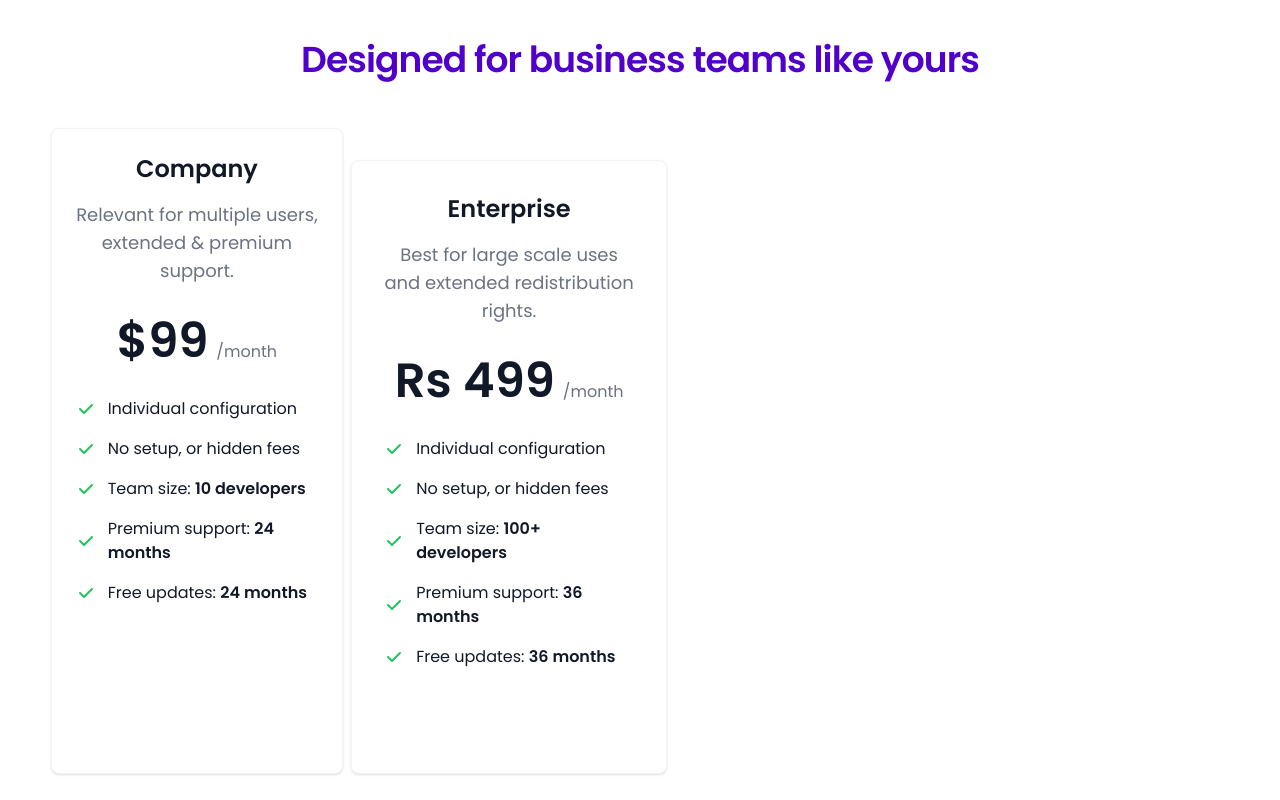
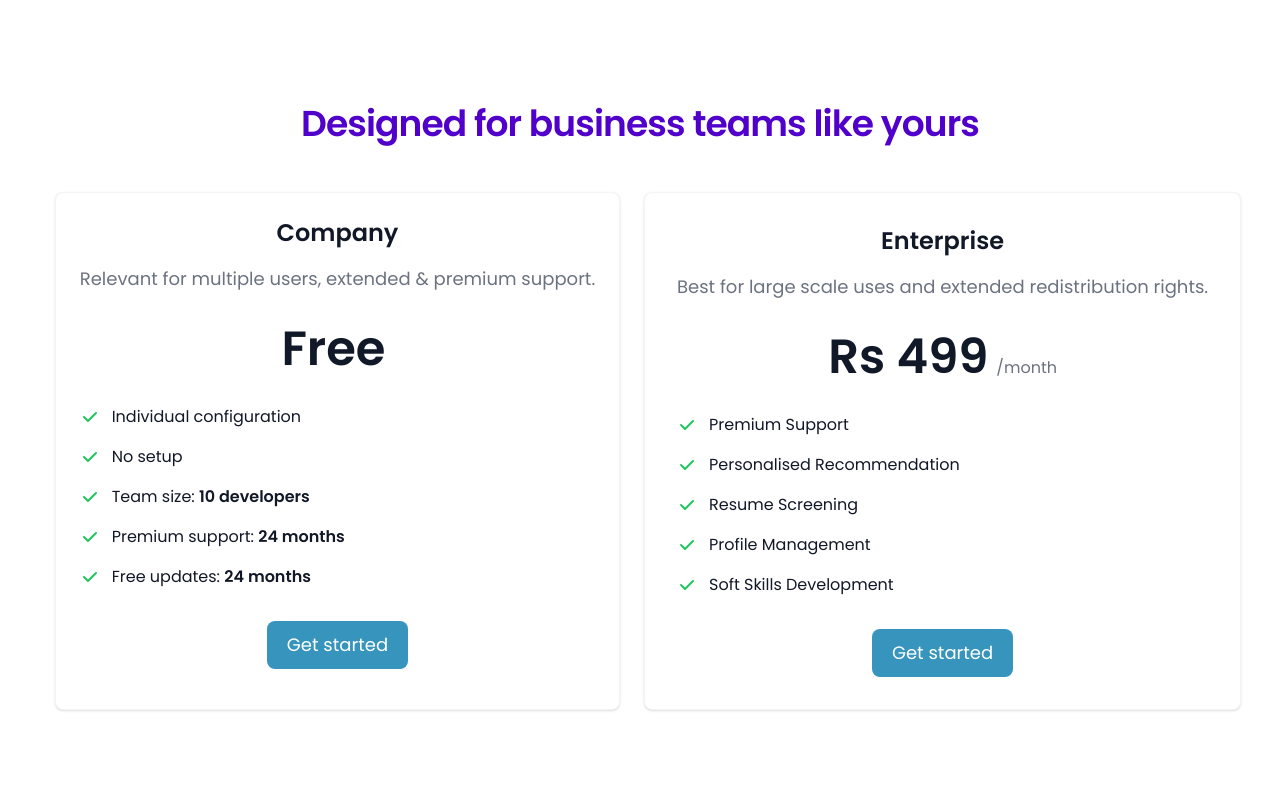
Before and after one commit to darshm1029/Boys.js_loc5.0, a React (Create React App) app in the folder frontend/: page / in a window 1280 px wide. Shown: the part 2940-3740 px from the top of the page. Built offline with nearby package versions, Linux system fonts and the light colour scheme.

Commit message:
not the last commit

```diff
--- a/frontend/src/components/Header.jsx
+++ b/frontend/src/components/Header.jsx
@@ -6,7 +6,7 @@ const Header = ({ heading, user }) => {
     <div className="flex justify-between my-2">
       <div className="flex items-center">
         <HiMenuAlt1 size="40" color="white"/>
-        <div className="text-2xl ml-4 font-bold text-left text-white">
+        <div className="text-5xl font-bold text-dark">
           <h1>{heading}</h1>
         </div>
       </div>
--- a/frontend/src/components/SideBarCompany.jsx
+++ b/frontend/src/components/SideBarCompany.jsx
@@ -4,6 +4,7 @@ import { MdHeight, MdPostAdd } from "react-icons/md";
 
 import { AiFillHome, AiFillMessage, AiFillProfile } from "react-icons/ai";
 import { IoExtensionPuzzleSharp } from "react-icons/io5";
+import { Link } from "react-router-dom";
 
 const SideBarCompany = ({ selected }) => {
   const navs = {
@@ -23,10 +24,12 @@ const SideBarCompany = ({ selected }) => {
     Message: "",
   };
   return (
-    <div className="h-screen w-1/5">
+    <div className="h-screen w-[30%] bg-dark">
       <div className="flex flex-col h-2/3 justify-evenly ml-2">
         {/* <img src={logo} alt="HireIt" className="w-2/3"/> */}
-
+        <h2 className="text-6xl font-bold text-white text-center items-center mx-auto my-2">
+                <Link to="/">HireHub</Link>
+              </h2>
         {Object.keys(navs).map((key, index) => {
           if (key === selected) {
             return (
@@ -42,6 +45,7 @@ const SideBarCompany = ({ selected }) => {
             );
           } else {
             return (
+
               <div key={index} className="flex items-center ml-2 px-2 ">
                 {navs[key]}
                 <a
--- a/frontend/src/pages/Company/ApplicationCompany.jsx
+++ b/frontend/src/pages/Company/ApplicationCompany.jsx
@@ -31,17 +31,17 @@ const ApplicationCompany = ({ jid = '6307bc06997f86d84884ba74'}) => {
 
 console.log(student)
   return (
-    <div className="bg-[#40189D] w-full min-h-screen h-full flex font-main">
+    <div className="bg-white w-full min-h-screen h-full flex font-main">
       <SideBarCompany selected="Applications" />
       <div className=" w-full px-10 pt-4 ml-10">
         <Header heading="Applications" user="Company" />
         <div className="flex justify-left mt-2">
-          <div className="text-sm font-semibold my-4 text-gray-300">
+          <div className="text-sm font-semibold my-4 text-gray-800">
             Showing 'x' Applicants
           </div>
         </div>
         {/* <div className="text-xs text-[#808080]"> Based on your Preferences</div> */}
-        <div className="bg-white rounded-lg items-center ">
+        <div className="bg-dark text-white rounded-lg items-center ">
           <div className=" flex justify-around items-center py-5">
             <div className="text-xl font-bold ">Date Applied</div>
             <div className="text-xl font-bold ">Student Name</div>
--- a/frontend/src/pages/Company/CompanyPostVacancy.jsx
+++ b/frontend/src/pages/Company/CompanyPostVacancy.jsx
@@ -108,7 +108,7 @@ const CompanyPostVacancy = () => {
     }
   };
   return (
-    <div className="bg-purple w-full h-fit flex font-poppins">
+    <div className=" w-full flex font-poppins">
       <SideBarCompany selected={`Post Vacancy`} />
       <div className="container bg-white w-full px-10 pt-4 ml-10 flex flex-wrap justify-center items-center">
         <div className="flex flex-col w-1/2 h1/2 py-8">
--- a/frontend/src/pages/Landing.jsx
+++ b/frontend/src/pages/Landing.jsx
@@ -171,7 +171,7 @@ const Landing = () => {
                 </h2>
                 {/* <p class="mb-5 font-light text-gray-500 sm:text-xl ">Here at Flowbite we focus on markets where technology, innovation, and capital can unlock long-term value and drive economic growth.</p> */}
               </div>
-              <div class="space-y-8 flex gap-2 mx-auto">
+              <div class="grid grid-cols-2 gap-x-2 mx-auto">
 
                 {/* <div class="flex flex-col p-6 mx-auto max-w-lg text-center text-gray-900 rounded-lg border border-gray-100 shadow dark:border-gray-600 xl:p-8 bg-purple dark:text-white">
                   <h3 class="mb-4 text-2xl font-semibold">Starter</h3>
@@ -277,14 +277,14 @@ const Landing = () => {
                   </a>
                 </div> */}
 
-                <div class="flex flex-col p-6 mx-auto  text-center text-gray-900 bg-white rounded-lg border border-gray-100 shadow dark:border-gray-600  dark:bg-gray-800 dark:text-white">
+                <div class="flex flex-col p-6 mx-auto  text-center text-gray-900 bg-white rounded-lg border border-gray-100 shadow dark:border-gray-600  dark:bg-gray-900 dark:text-white">
                   <h3 class="mb-4 text-2xl font-semibold">Company</h3>
                   <p class="font-light text-gray-500 sm:text-lg dark:text-gray-400">
                     Relevant for multiple users, extended & premium support.
                   </p>
                   <div class="flex justify-center items-baseline my-8">
-                    <span class="mr-2 text-5xl font-extrabold">$99</span>
-                    <span class="text-gray-500 dark:text-gray-400">/month</span>
+                    <span class="mr-2 text-5xl font-extrabold">Free</span>
+                    <span class="text-gray-500 dark:text-gray-400"></span>
                   </div>
 
                   <ul role="list" class="mb-8 space-y-4 text-left">
@@ -316,7 +316,7 @@ const Landing = () => {
                           clip-rule="evenodd"
                         ></path>
                       </svg>
-                      <span>No setup, or hidden fees</span>
+                      <span>No setup</span>
                     </li>
                     <li class="flex items-center space-x-3">
                       <svg
@@ -375,13 +375,13 @@ const Landing = () => {
                   </ul>
                   <a
                     href="#"
-                    class="text-white bg-primary-600 hover:bg-primary-700 focus:ring-4 focus:ring-primary-200 font-medium rounded-lg text-sm px-5 py-2.5 text-center dark:text-white  dark:focus:ring-primary-900"
+                    class="text-white bg-teal mx-auto hover:bg-primary-700 focus:ring-4 focus:ring-primary-200 font-medium rounded-lg text-lg px-5 py-2.5 text-center dark:text-white  dark:focus:ring-primary-900"
                   >
                     Get started
                   </a>
                 </div>
 
-                <div class="flex flex-col p-6 mx-auto  text-center text-gray-900 bg-white rounded-lg border border-gray-100 shadow dark:border-gray-600 xl:p-8 dark:bg-gray-800 dark:text-white">
+                <div class="flex flex-col p-6 mx-auto  text-center text-gray-900 bg-white rounded-lg border border-gray-100 shadow dark:border-gray-600 xl:p-8 dark:bg-dark dark:text-white">
                   <h3 class="mb-4 text-2xl font-semibold">Enterprise</h3>
                   <p class="font-light text-gray-500 sm:text-lg dark:text-gray-400">
                     Best for large scale uses and extended redistribution
@@ -406,7 +406,7 @@ const Landing = () => {
                           clip-rule="evenodd"
                         ></path>
                       </svg>
-                      <span>Individual configuration</span>
+                      <span>Premium Support</span>
                     </li>
                     <li class="flex items-center space-x-3">
                       <svg
@@ -421,7 +421,7 @@ const Landing = () => {
                           clip-rule="evenodd"
                         ></path>
                       </svg>
-                      <span>No setup, or hidden fees</span>
+                      <span>Personalised Recommendation</span>
                     </li>
                     <li class="flex items-center space-x-3">
                       <svg
@@ -437,8 +437,7 @@ const Landing = () => {
                         ></path>
                       </svg>
                       <span>
-                        Team size:{" "}
-                        <span class="font-semibold">100+ developers</span>
+                        Resume Screening
                       </span>
                     </li>
                     <li class="flex items-center space-x-3">
@@ -455,8 +454,7 @@ const Landing = () => {
                         ></path>
                       </svg>
                       <span>
-                        Premium support:{" "}
-                        <span class="font-semibold">36 months</span>
+                        Profile Management
                       </span>
                     </li>
                     <li class="flex items-center space-x-3">
@@ -473,14 +471,13 @@ const Landing = () => {
                         ></path>
                       </svg>
                       <span>
-                        Free updates:{" "}
-                        <span class="font-semibold">36 months</span>
+                        Soft Skills Development
                       </span>
                     </li>
                   </ul>
                   <a
                     href="#"
-                    class="text-white bg-primary-600 hover:bg-primary-700 focus:ring-4 focus:ring-primary-200 font-medium rounded-lg text-sm px-5 py-2.5 text-center dark:text-white  dark:focus:ring-primary-900"
+                    class="text-white bg-teal mx-auto text-lg hover:bg-primary-700 focus:ring-4 focus:ring-primary-200 font-medium rounded-lg px-5 py-2.5 text-center dark:text-white  dark:focus:ring-primary-900"
                   >
                     Get started
                   </a>
```
Also changed, not shown: frontend/src/pages/User/UserDashboard.jsx (+10 -9 lines).
